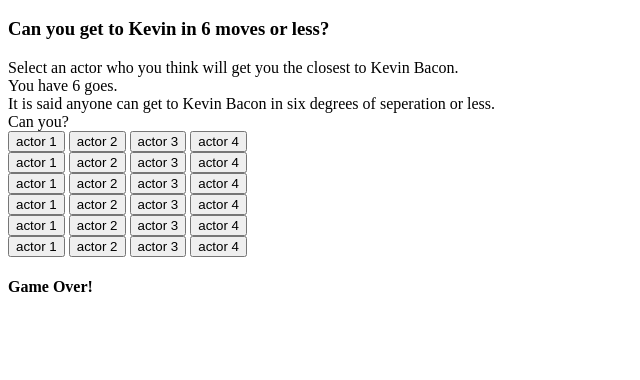
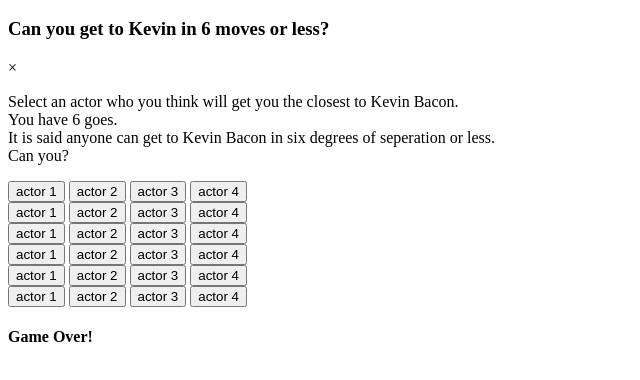
Before and after one commit to noxiryma/js_prac_6degokevbac, a plain HTML site: page index.html in a window 1280 px wide. Shown: the part 48-428 px from the top of the page, without its empty margins (0-640 px from the left). Drawn offline with Linux system fonts and the light colour scheme.

Commit message:
Add script.js and style.css files to assets folder

```diff
--- a/index.html
+++ b/index.html
@@ -14,13 +14,15 @@
     </div>
 
     <div class="modal" id="modal">
-        Select an actor who you think will get you the closest to Kevin Bacon.
+        <span class="close">&times;</span>
+        <p>Select an actor who you think will get you the closest to Kevin Bacon.
         <br>
         You have 6 goes.
         <br>
         It is said anyone can get to Kevin Bacon in six degrees of seperation or less.
         <br>
         Can you?
+        </p>
     </div>
 
     <div class="game" id="round-one">
```
Also changed, not shown: assets/css/style.css (added), assets/js/script.js (added).
